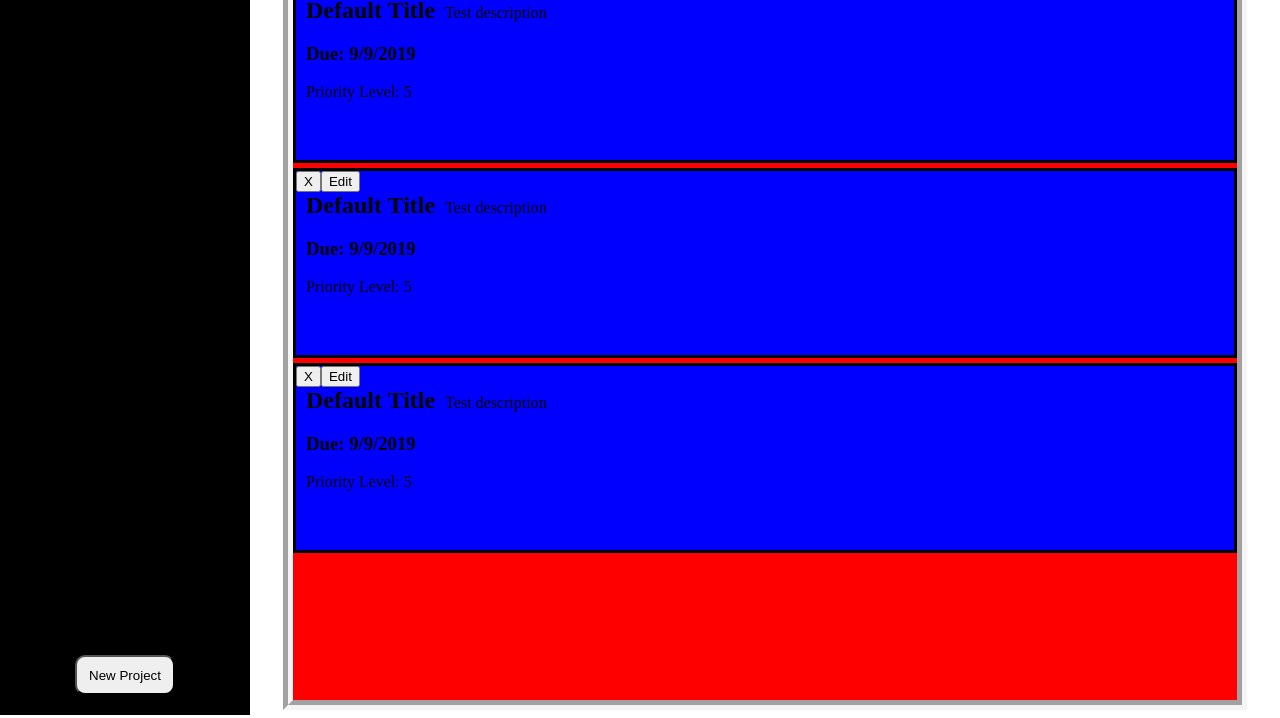
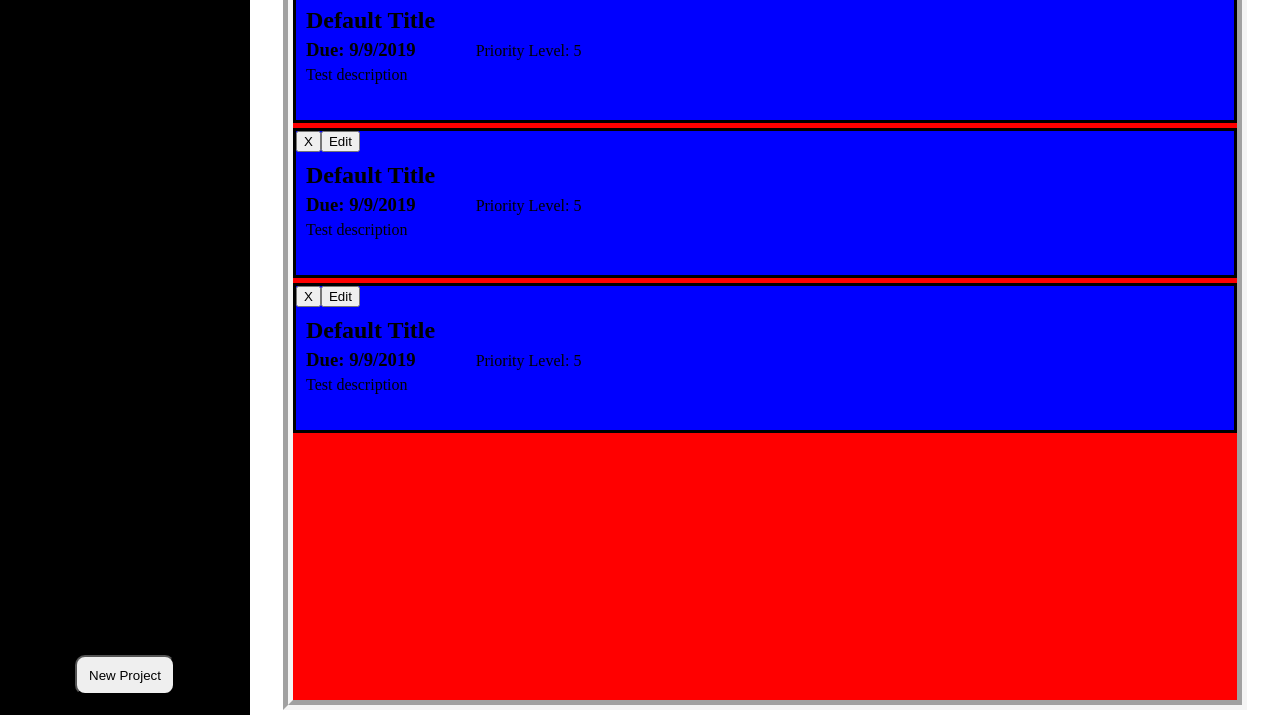
Before and after one commit to bollinca/to-do-list, a plain HTML site: page index.html in a window 1280 px wide. Shown: the part 85-803 px from the top of the page. Drawn offline with Linux system fonts and the light colour scheme.

Commit message:
Update grid layout and overflow behavior

```diff
--- a/styles.css
+++ b/styles.css
@@ -9,29 +9,37 @@
 .grid {
     display: grid;
     background-color: red;
-    grid-template-rows: repeat(auto-fit, 190px);
+    grid-template-rows: repeat(auto-fit, minmax(150px, 150px));
     grid-gap: 5px 0px;
     margin: 0px 25px 0px 275px;
     padding: 5px 0;
     height: 94vh;
-    overflow-y: scroll;
+    overflow-y: auto;
     border: groove whitesmoke 10px;
 }
 
 .grid-item {
     background-color: blue;
     border: 3px solid black;
+    min-height: 150px;
+    overflow-y: auto;
 }
 
-.grid-item > h2, .grid-item > p, .grid-item > h3 {
-    margin-left: 10px;
+.grid-item > h2 {
+    display: block;
+    margin: 0 0 0 10px;
 }
 
-.grid-item > p[data-type='description'], .grid-item > h2 {
-    display: inline
+.grid-item > p, .grid-item > h3 {
+    margin: 5px 50px 0 10px;
+    display: inline-block
 }
 
-.grid-item > p[data-type='priority']:before {
+p[data-type='description'] {
+    display: block;
+}
+
+p[data-type='priority']::before {
     content: 'Priority Level: ';
 }
 
```
Also changed, not shown: main.js (+1 -1 lines).
